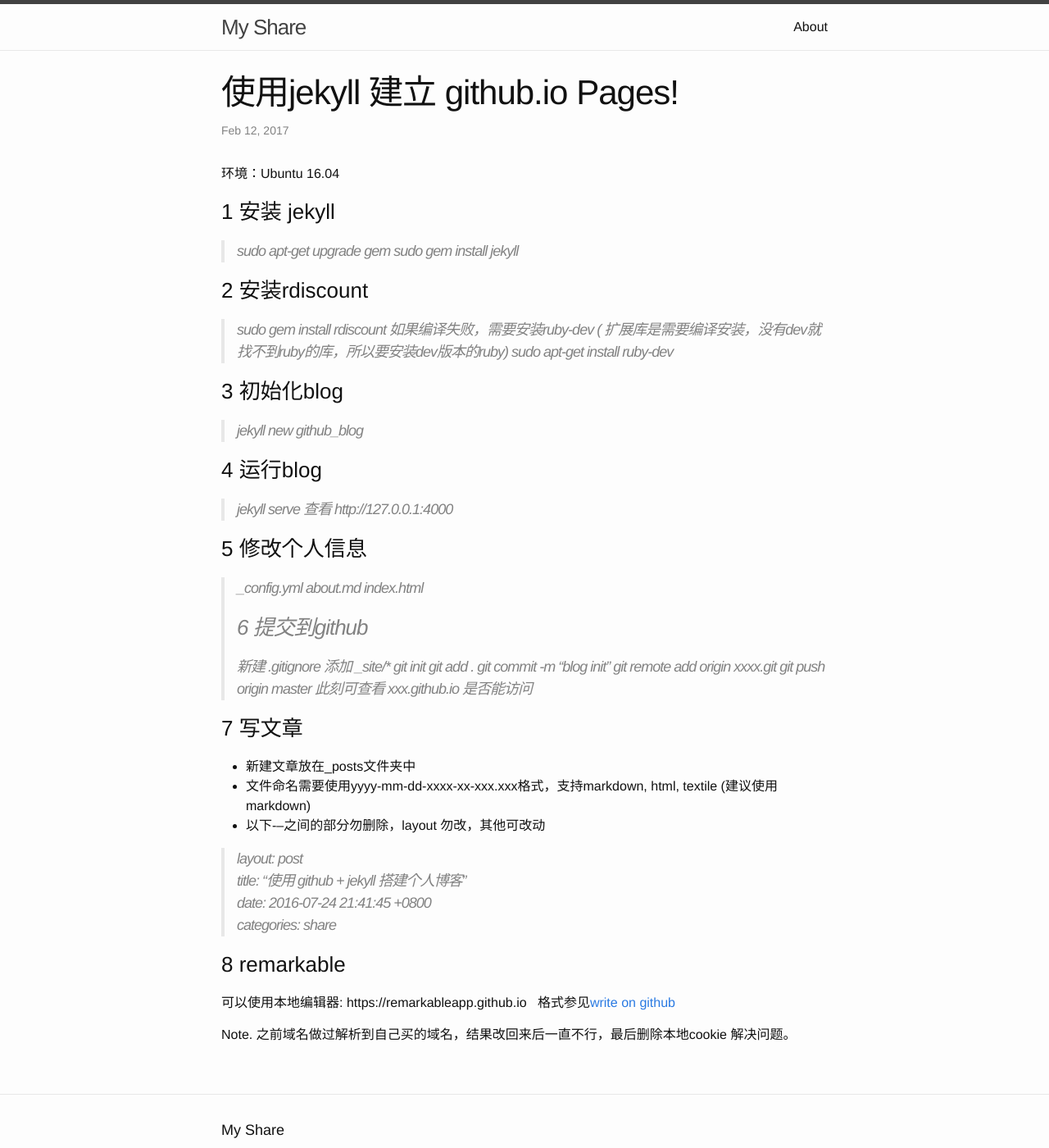
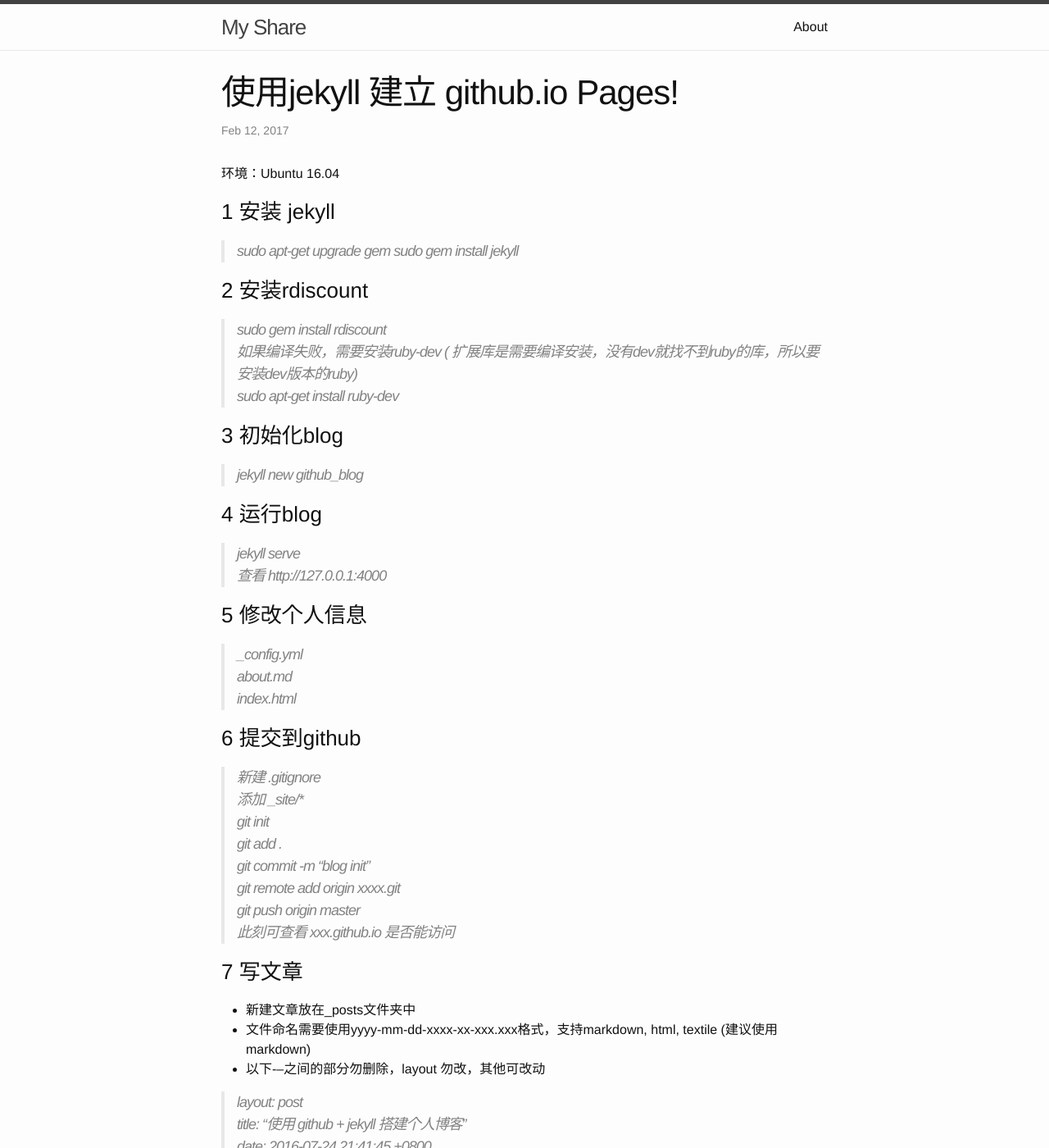
Before and after one commit to junxnone/tio, a Jekyll site: the page built from _posts/2017-02-12-how-to-use-github-pages.markdown, in a window 1280 px wide and 1400 px high. Shown: the whole window at 82% size. Built offline with Jekyll 4.4.1, drawn with Linux system fonts in a browser that asks for light colours.

```diff
--- a/_posts/2017-02-12-how-to-use-github-pages.markdown
+++ b/_posts/2017-02-12-how-to-use-github-pages.markdown
@@ -14,8 +14,8 @@ categories: jekyll update
 
 ### 2 安装rdiscount
 > sudo gem install rdiscount
-> 如果编译失败，需要安装ruby-dev ( 扩展库是需要编译安装，没有dev就找不到ruby的库，所以要安装dev版本的ruby)
-> sudo apt-get install ruby-dev
+如果编译失败，需要安装ruby-dev ( 扩展库是需要编译安装，没有dev就找不到ruby的库，所以要安装dev版本的ruby)
+sudo apt-get install ruby-dev
 
 ### 3 初始化blog
 > jekyll new github_blog
@@ -26,8 +26,9 @@ categories: jekyll update
 
 ### 5 修改个人信息
 > _config.yml
-> about.md
-> index.html
+about.md
+index.html
+
 ### 6 提交到github
 > 新建 .gitignore
 添加 _site/*
```
